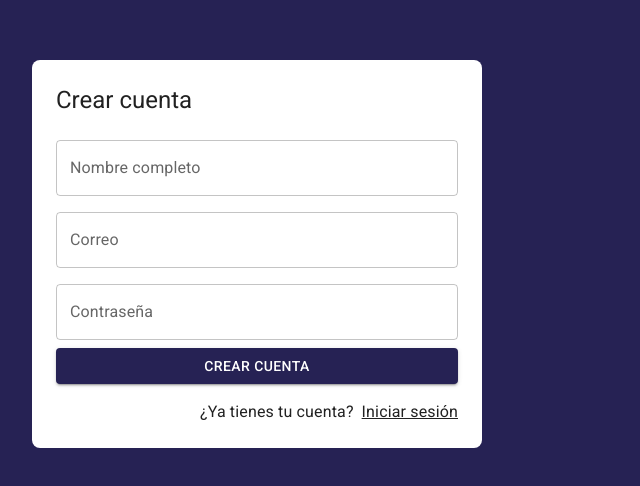
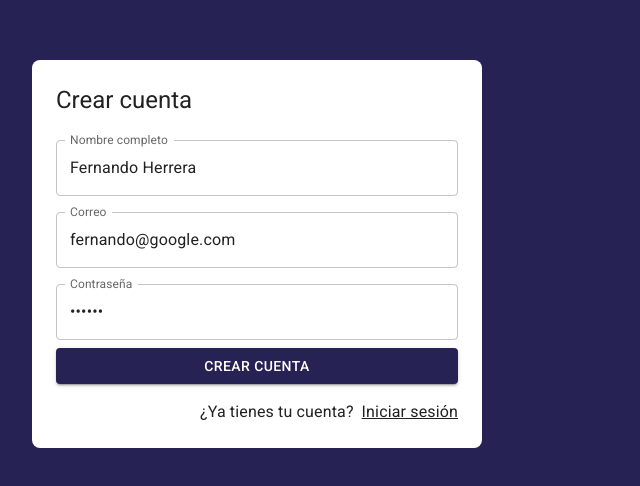
Before and after one commit to sietrix/08-journal-app, a React (Vite) app: page /auth/register in a window 1280 px wide. Shown: the part 146-632 px from the top of the page, without its empty margins (0-640 px from the left). Built offline with nearby package versions, Linux system fonts and the light colour scheme.

Commit message:
Formulario de registro de usuarios

```diff
--- a/src/auth/pages/RegistrerPage.jsx
+++ b/src/auth/pages/RegistrerPage.jsx
@@ -1,14 +1,29 @@
 import { Link as RouterLink } from "react-router";
-import { Google } from "@mui/icons-material"
 import {Button, Grid, Link, TextField, Typography } from "@mui/material"
 import { AuthLayout } from "../layout/AuthLayout";
+import { useForm } from "../../hooks";
+
+const formData = {
+    email: 'fernando@google.com',
+    password: '123456',
+    displayName: 'Fernando Herrera'
+}
+
+
+export const RegistrerPage = () => {
+
+    const { displayName, email, password, onInputChange, formState } = useForm( formData );
+
+    const onSubmit = ( event ) => {
+        event.preventDefault();
+        console.log( formState );
+    }
 
 
 
-export const RegistrerPage = () => {
     return (
         <AuthLayout title="Crear cuenta">
-            <form>
+            <form onSubmit={ onSubmit }>
                 <Grid container>
                     <Grid  size={{ xs: 12 }} sx={{ mt: 2 }}>
                         <TextField
@@ -16,6 +31,9 @@
                             type="text"
                             placeholder="Nombre completo"
                             fullWidth
+                            name="displayName"
+                            value={ displayName }
+                            onChange={ onInputChange }
                         />
                     </Grid>
 
@@ -25,6 +43,9 @@
                             type="email"
                             placeholder="correo@google.com"
                             fullWidth
+                            name="email"
+                            value={ email }
+                            onChange={ onInputChange }
                         />
                     </Grid>
 
@@ -35,12 +56,19 @@
                             placeholder="Contraseña"
                             fullWidth
                             autoComplete="on"
+                            name="password"
+                            value={ password }
+                            onChange={ onInputChange }
                         />
                     </Grid>
 
                     <Grid container spacing={ 2 } sx={{ mb: 2, mt: 1 }} size={{ xs: 12}}>
                         <Grid size={{ xs: 12 }}>
-                            <Button variant="contained" fullWidth>
+                            <Button
+                                type="submit"
+                                variant="contained"
+                                fullWidth
+                            >
                                 Crear cuenta
                             </Button>
                         </Grid>
```
